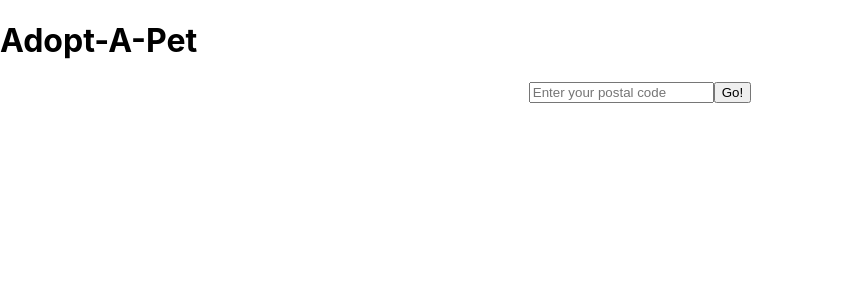
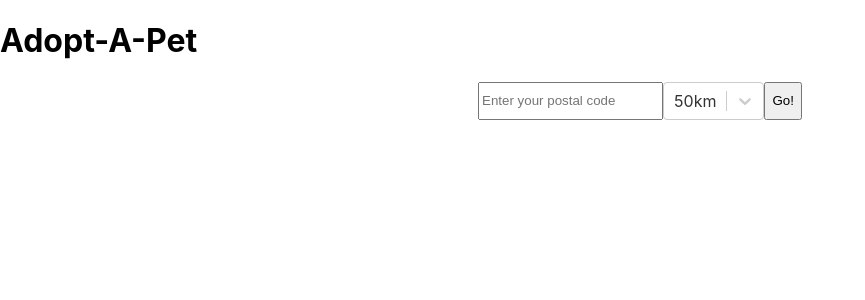
Before and after one commit to DinoPranjic/Adopt-A-Pet, a React (Create React App) app: page / in a window 1280 px wide. Shown: the top 300 px of the page, without its empty margins (0-865 px from the left). Built offline with nearby package versions, Linux system fonts and the light colour scheme; no server answers.

Commit message:
Add react-select component

```diff
--- a/src/components/Input.tsx
+++ b/src/components/Input.tsx
@@ -1,11 +1,13 @@
 import styled from 'styled-components'
+import Select from 'react-select';
 
 import { useState } from "react";
+import { useEffect } from 'react';
 import { ChangeEvent } from "react";
+import { useAuthContext } from '../context/authContext';
+import { fetchAnimals } from '../utils/fetchAnimals';
 
-import { useAuthContext } from '../context/authContext';
-
-import { fetchAnimals } from '../utils/fetchAnimals';
+import { SelectOptionType } from '../constants';
 
 const InputContainer = styled.div`
   display: flex;
@@ -20,23 +22,40 @@ const InputButton = styled.button`
 
 `
 
+const options = [
+  { value: '50', label: '50km' },
+  { value: '100', label: '100km' },
+  { value: '250', label: '250km' }
+];
 
 const Input = () => {
   const [postalCode, setPostalCode] = useState<string>('');
+  const [distance, setDistance] = useState<SelectOptionType>(options[0]);
   const { authState } = useAuthContext();
 
-  const handleChange = (e: ChangeEvent<HTMLInputElement>) => {
+  const handleInputChange = (e: ChangeEvent<HTMLInputElement>) => {
     const formattedCode = e.target.value.slice(0, 3);
     setPostalCode(formattedCode);
   };
+
+  const handleSelectChange = (option: SelectOptionType | null) => {
+    if (option) {
+      setDistance(option)
+    }
+  };
+
+  useEffect(() => {
+    console.log(distance);
+  }, [distance]);
 
   return(
     <InputContainer>
       <InputField
         placeholder='Enter your postal code'
-        onChange={handleChange}
+        onChange={handleInputChange}
       >
       </InputField>
+      <Select options={options} defaultValue={options[0]} onChange={handleSelectChange}/>
       <InputButton
         onClick={() => fetchAnimals(postalCode, authState.authToken)}
       >
```
